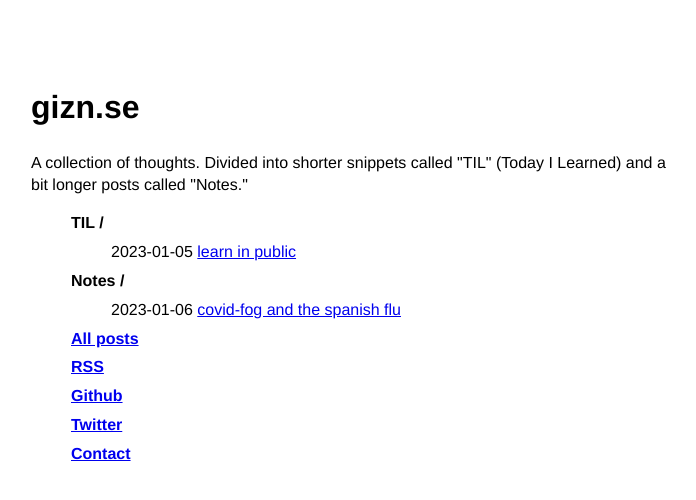
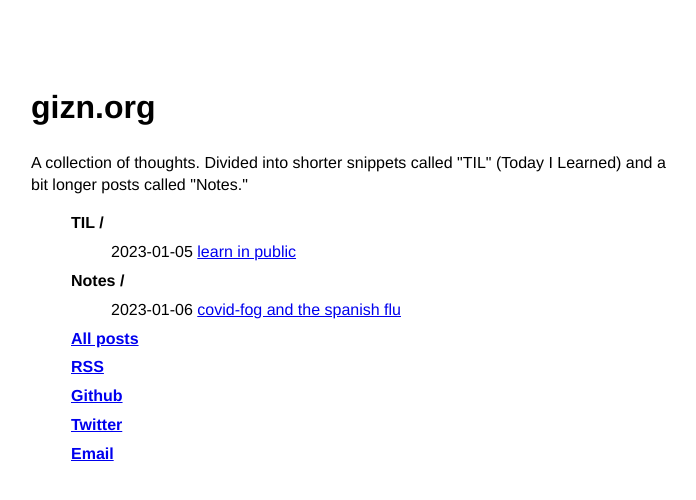
Before and after one commit to georgnaver/gizn, a Jekyll site: the page built from index.md, in a window 1280 px wide. Shown: the top 500 px of the page, without its empty margins (289-985 px from the left). Built offline with Jekyll 4.4.1, drawn with Linux system fonts in a browser that asks for light colours.

Commit message:
byte domän

```diff
--- a/_config.yml
+++ b/_config.yml
@@ -1,4 +1,4 @@
-title: gizn.se # name of the site
+title: gizn.org # name of the site
 author: gizn # name of site's author
 email: gizn@georgnaver.se # email of site's author
 url: https://gizn.se # root address of the site
@@ -12,7 +12,7 @@ goat_counter: "gizn" # put your GoatCounter name if you want to use GoatCounter
 remote_theme: no-style-please # if you are using GitHub Pages, change it to remote_theme: riggraz/no-style-please
 
 theme_config:
-  back_home_text: "←" # customize text for homepage link in post layout
+  back_home_text: "← gizn.org" # customize text for homepage link in post layout
   date_format: "%Y-%m-%d" # customize how date is formatted
   show_description: true # show blog description in home page
 
--- a/_data/menu.yml
+++ b/_data/menu.yml
@@ -26,5 +26,5 @@ entries:
     url: https://github.com/georgnaver
   - title: Twitter
     url: https://twitter.com/giznse
-  - title: Contact
+  - title: Email
     url: mailto:gizn@georgnaver.se
```
